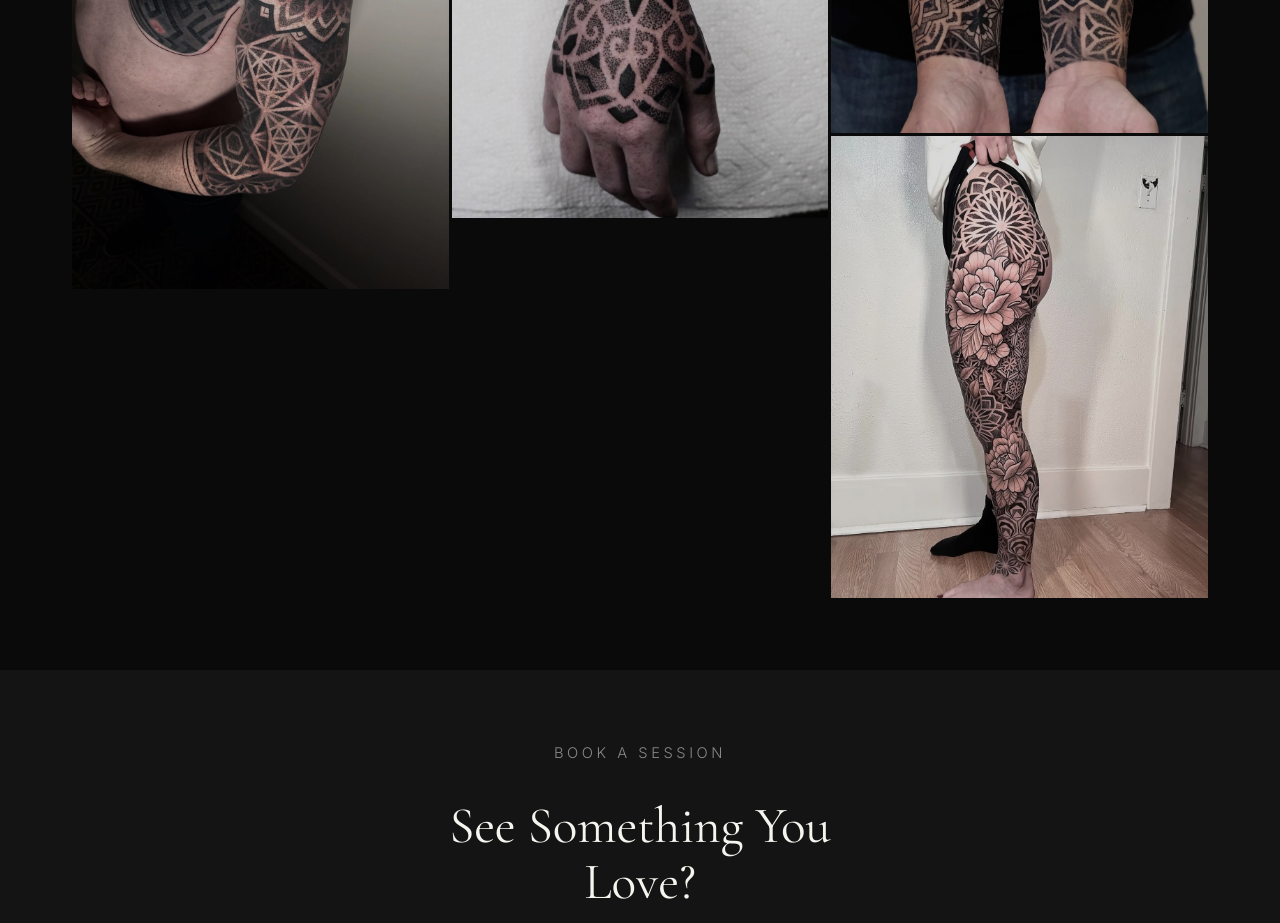
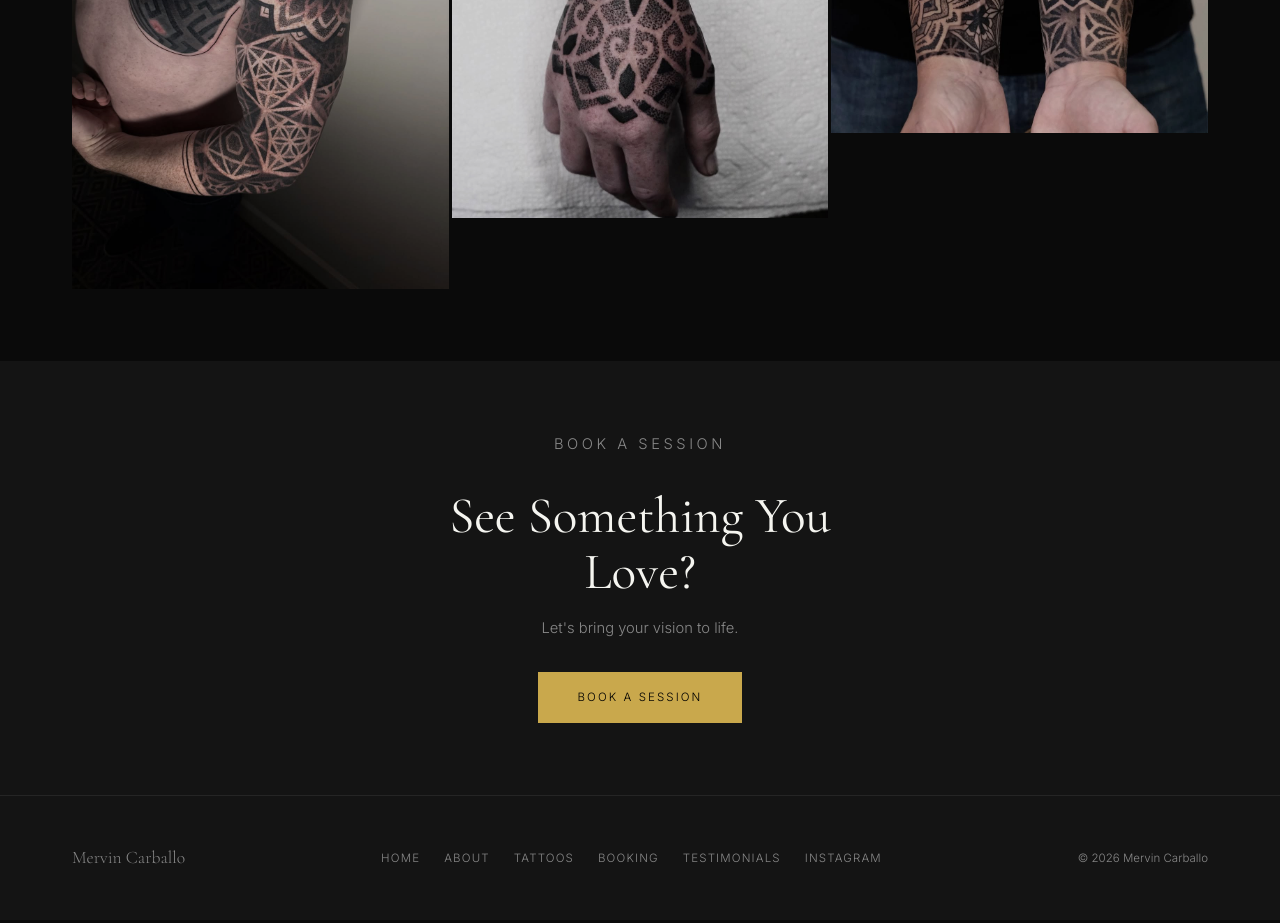
Before and after one commit to BayouWebStudio/edic_electric, a plain HTML site: page tattoos.html in a window 1280 px wide. Shown: the part 3040-3963 px from the top of the page. Drawn offline with nearby package versions, Linux system fonts and the light colour scheme.

Commit message:
Signature: deploy tattoos.html

```diff
--- a/tattoos.html
+++ b/tattoos.html
@@ -218,7 +218,6 @@
         <div class="masonry-item fade-up"><img src="img/16.jpg" alt="Mervin Carballo tattoo 16" loading="lazy"></div>
         <div class="masonry-item fade-up"><img src="img/17.jpg" alt="Mervin Carballo tattoo 17" loading="lazy"></div>
         <div class="masonry-item fade-up"><img src="img/18.jpg" alt="Mervin Carballo tattoo 18" loading="lazy"></div>
-        <div class="masonry-item fade-up"><img src="img/19.jpg" alt="Mervin Carballo tattoo 19" loading="lazy"></div>
     </div>
   </div>
 
```
